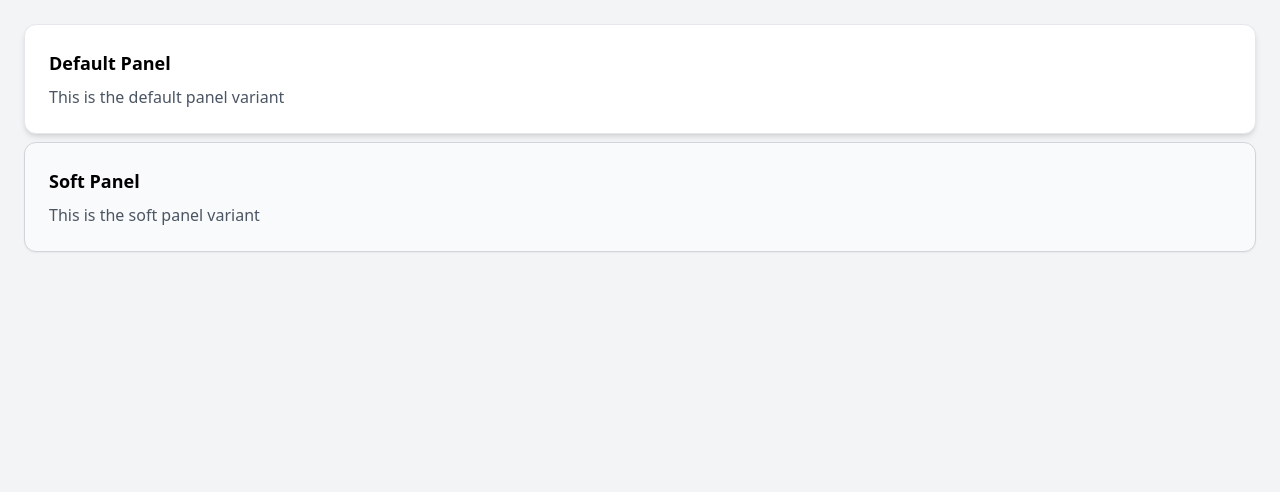
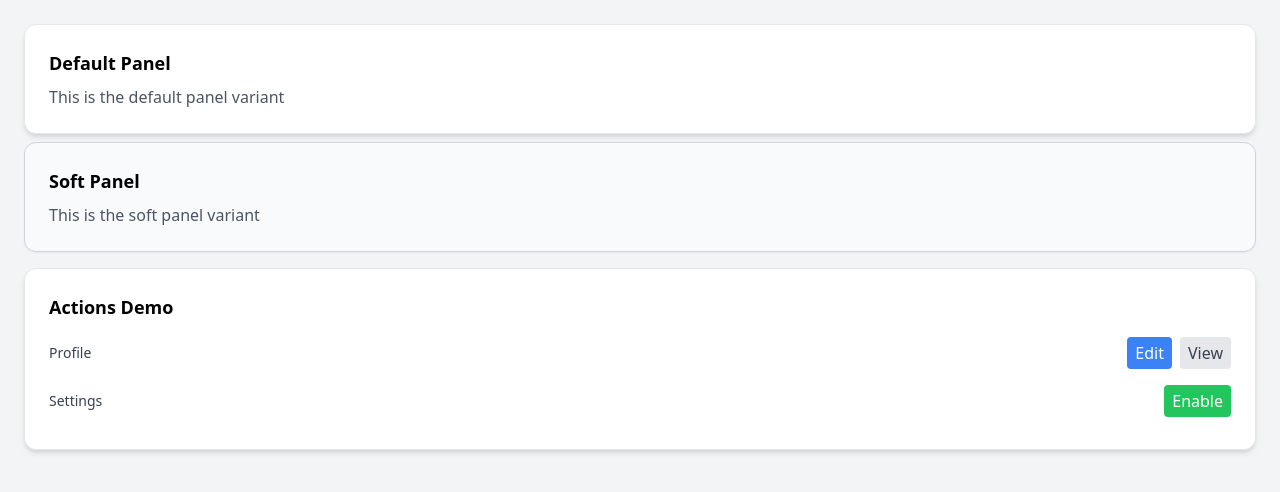
Before and after one commit to gaiabulbanix/react-onboarding-projects-v3, a React (Vite) app in the folder r9-tailwind-foundations/: page / in a window 1280 px wide. Shown: the top 492 px of the page. Built offline with nearby package versions, Linux system fonts and the light colour scheme.

Commit message:
feat: added ActionRow component scaffold, updated readme

```diff
--- a/r9-tailwind-foundations/src/App.jsx
+++ b/r9-tailwind-foundations/src/App.jsx
@@ -1,4 +1,5 @@
 import Panel from "./components/scaffold/Panel";
+import ActionRow from "./components/scaffold/ActionRow";
 
 export default function App() {
   return (
@@ -10,6 +11,18 @@ export default function App() {
       <Panel title="Soft Panel" variant="soft" className="mt-2">
         <p className="text-gray-600">This is the soft panel variant</p>
       </Panel>
+
+      <Panel title="Actions Demo" className="mt-4">
+        <ActionRow label="Profile">
+          <button className="px-2 py-1 bg-blue-500 text-white rounded">Edit</button>
+          <button className="px-2 py-1 bg-gray-200 text-gray-700 rounded">View</button>
+        </ActionRow>
+
+        <ActionRow label="Settings">
+          <button className="px-2 py-1 bg-green-500 text-white rounded">Enable</button>
+        </ActionRow>
+      </Panel>
+
     </div>
   );
 }
--- a/r9-tailwind-foundations/src/components/scaffold/ActionRow.jsx
+++ b/r9-tailwind-foundations/src/components/scaffold/ActionRow.jsx
@@ -0,0 +1,12 @@
+export default function ActionRow({ label, children, className = "" }) {
+    return (
+        <div className={`flex items-center justify-between py-2 ${className}`}>
+            <span className="text-sm font-medium text-gray-700">
+                {label}
+            </span>
+            <div className="flex items-center gap-2">
+                {children}
+            </div>
+        </div>
+    );
+}
```
Also changed, not shown: r9-tailwind-foundations/src/components/scaffold/README.md.
